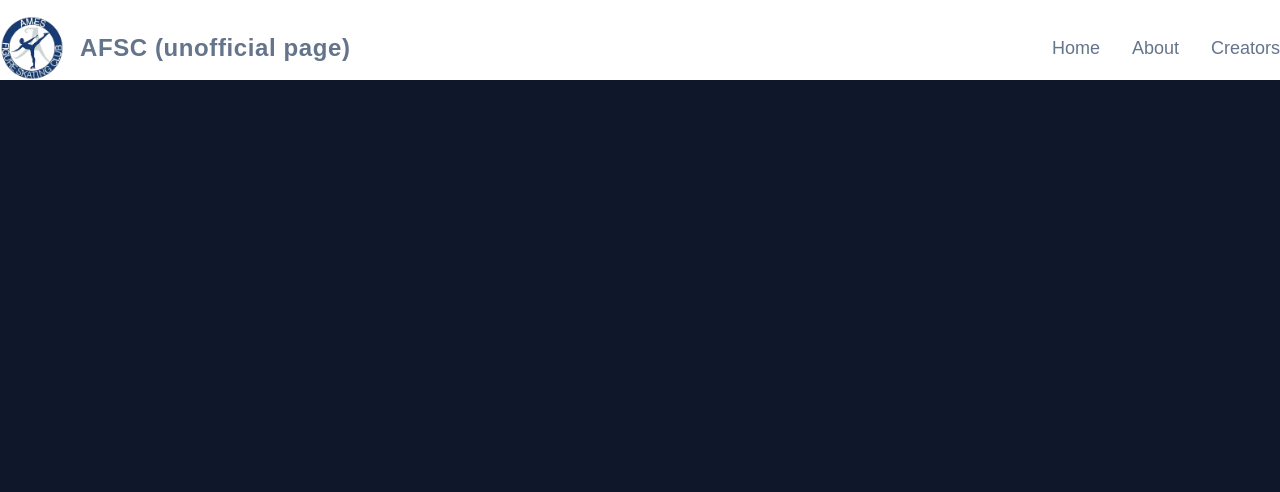
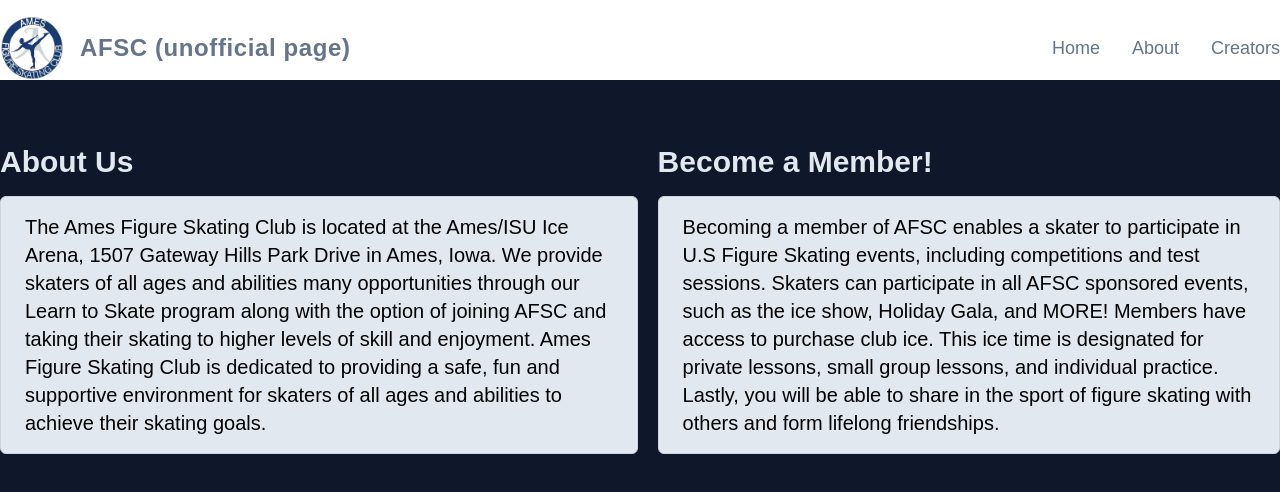
Before and after one commit to alex-yng/mockAFSC, a React (Vite) app: page /about in a window 1280 px wide. Shown: the top 492 px of the page. Built offline with nearby package versions, Linux system fonts and the light colour scheme; a web font is replaced by a local one.

Commit message:
about page

```diff
--- a/src/pages/About.jsx
+++ b/src/pages/About.jsx
@@ -39,7 +39,37 @@
           </nav>
         )}
       </div>
-
+      <section className="container mx-auto min-h-[40rem] my-16 xl:max-w-[80rem] lg:max-w-[70rem] md:max-w-[45rem] animate-fadeIn ">
+        <div className="flex col-span-2">
+          <div>
+            <h1 className="text-3xl font-semibold text-slate-200 font-sans">
+              About Us
+            </h1>
+              <div className="border border-gray-300 px-4 py-2 rounded-md focus:outline-none focus:border-blue-500 bg-slate-200  mx-auto m-4">
+                <p className="font-normal text-xl m-2">
+                The Ames Figure Skating Club is located at the Ames/ISU Ice Arena, 1507 Gateway Hills Park Drive
+                in Ames, Iowa. We provide skaters of all ages and abilities many opportunities through our Learn
+                to Skate program along with the option of joining AFSC and taking their skating to higher levels of
+                skill and enjoyment.   Ames Figure Skating Club is dedicated to providing a safe, fun and supportive
+                environment for skaters of all ages and abilities to achieve their skating goals.
+                </p>
+              </div>
+            </div>
+          <div>
+            <h1 className="text-3xl font-semibold text-slate-200 ml-5 font-sans">
+             Become a Member!
+            </h1>
+              <div className="border border-gray-300 px-4 py-2 rounded-md focus:outline-none focus:border-blue-500 bg-slate-200  mx-auto m-4 ml-5">
+                <p className="font-normal text-xl m-2">
+                Becoming a member of AFSC enables a skater to participate in U.S Figure Skating events, including competitions and test
+                sessions. Skaters can participate in all AFSC sponsored events, such as the ice show, Holiday Gala, and MORE! Members have
+                access to purchase club ice. This ice time is designated for private lessons, small group lessons, and individual practice.
+                Lastly, you will be able to share in the sport of figure skating with others and form lifelong friendships.
+                </p>
+              </div>
+          </div>
+        </div>
+      </section>
       {/* "The Ames Figure Skating Club is located at the Ames/ISU Ice Arena, 1507 Gateway Hills Park Drive
        in Ames, Iowa. We provide skaters of all ages and abilities many opportunities through our Learn
        to Skate program along with the option of joining AFSC and taking their skating to higher levels of
```
